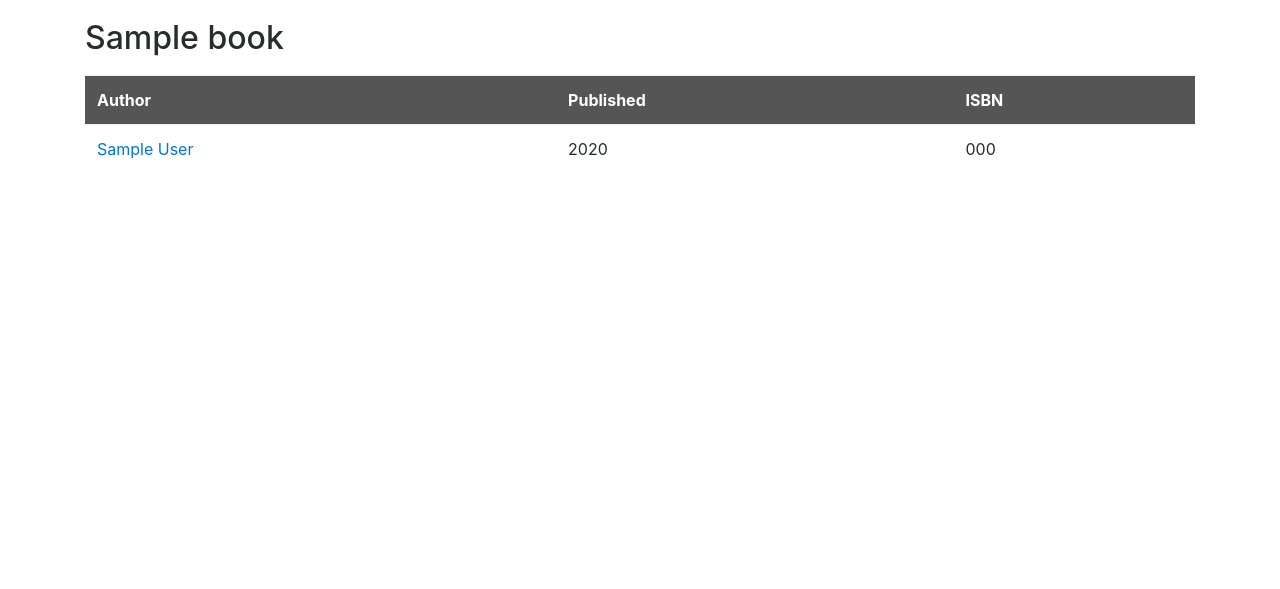
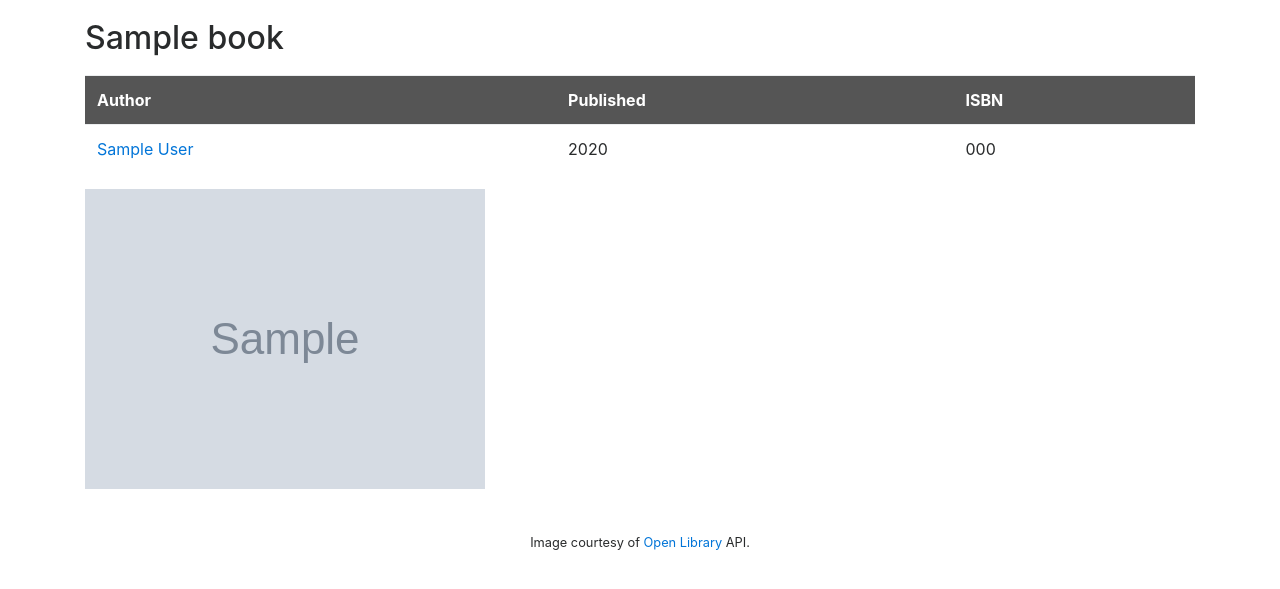
Before and after one commit to heemyungh/books, a Flask app: template templates/book.html in a window 1280 px wide. Shown: the part 16-605 px from the top of the page. Run offline with Flask 2, Linux system fonts and the light colour scheme; the template is opened without the code that fills it: most values are stand-ins (such as "Sample title", 1, 10 or a date in 2020); grey boxes marked "Sample" are stand-in pictures; some libraries are stand-ins or nearby versions.

Commit message:
call open library api to display book covers

```diff
--- a/application.py
+++ b/application.py
@@ -1,4 +1,5 @@
 import os
+import requests
 
 from flask import Flask, render_template, request, url_for
 from sqlalchemy import create_engine
@@ -32,7 +33,11 @@ def book(isbn):
     """Returns information for particular book"""
     book = db.execute("SELECT title, author, id, year, isbn FROM books INNER JOIN authors ON books.author_id = authors.id WHERE isbn = :isbn",
                       {"isbn": isbn}).fetchone()
-    return render_template("book.html", book=book)
+    # from https://openlibrary.org/dev/docs/api/covers
+    cover = f"http://covers.openlibrary.org/b/isbn/{book['isbn']}-M.jpg?default=false"
+    if requests.get(cover).status_code != 200:
+        cover = None
+    return render_template("book.html", book=book, cover=cover)
 
 
 @app.route("/author/<string:id>")
--- a/templates/book.html
+++ b/templates/book.html
@@ -7,7 +7,6 @@
 {% block body %}
 
 <h2>{{ book["title"] }}</h2>
-
 <table class="table">
     <tr class="thead-dark">
         <td>Author</td>
@@ -20,5 +19,14 @@
         <td>{{ book["isbn"] }}</td>
     </tr>
 </table>
+{% if cover %}
+<img src="{{ cover }}">
 
+<footer class="page-footer font-small pt-4">
+    <div class="footer-copyright text-center py-3">
+        <small>Image courtesy of
+        <a href="http://openlibrary.org/isbn/{{ book['isbn'] }}">Open Library</a> API.</small>
+      </div>
+</footer>
+{% endif %}
 {% endblock %}
--- a/templates/index.html
+++ b/templates/index.html
@@ -5,7 +5,7 @@
 {% endblock %}
 
 {% block body %}
-    <h1>Search for title or author</h1>
+    <h1>Search books</h1>
 
     <form action="{{ url_for('search') }}" method="post">
 
```
